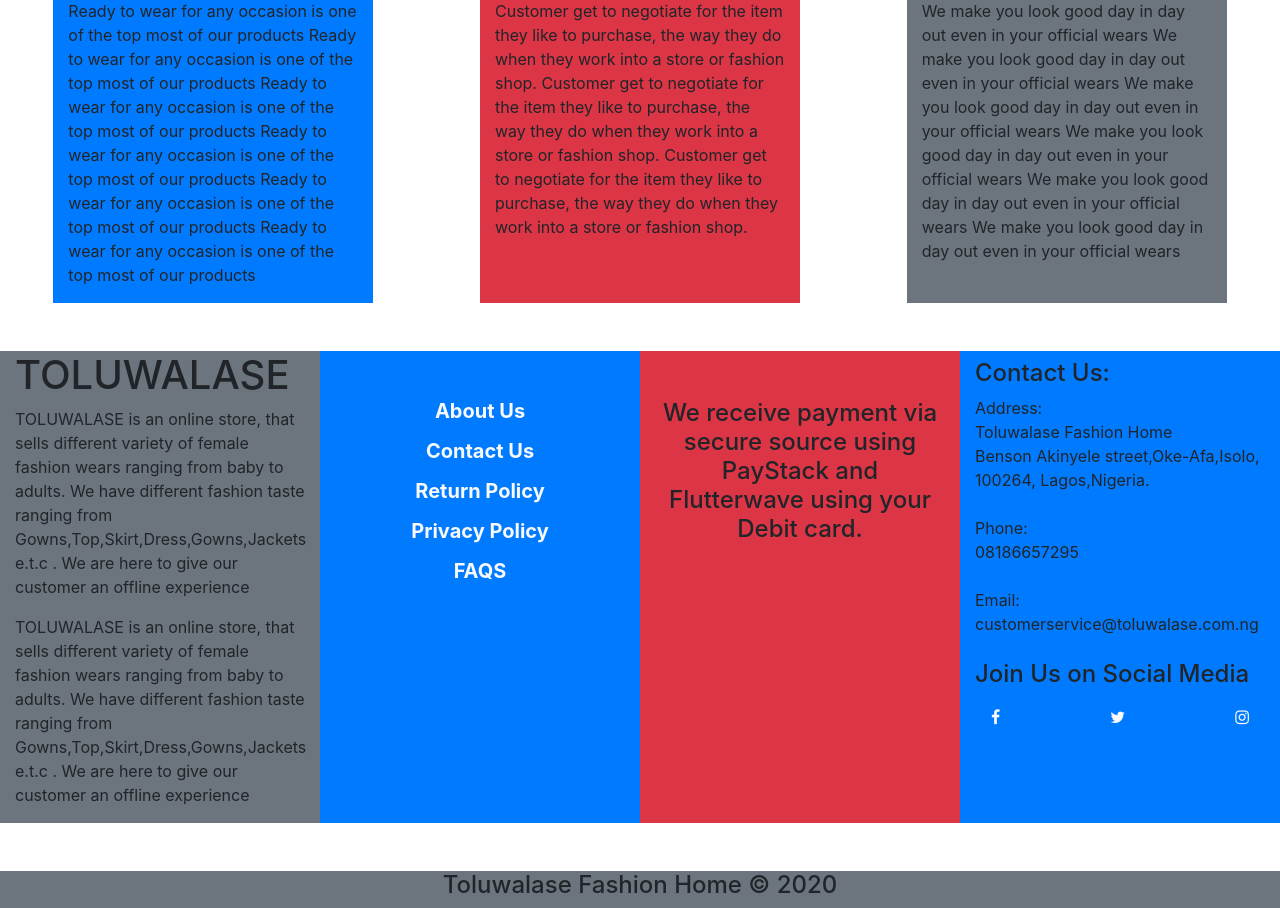
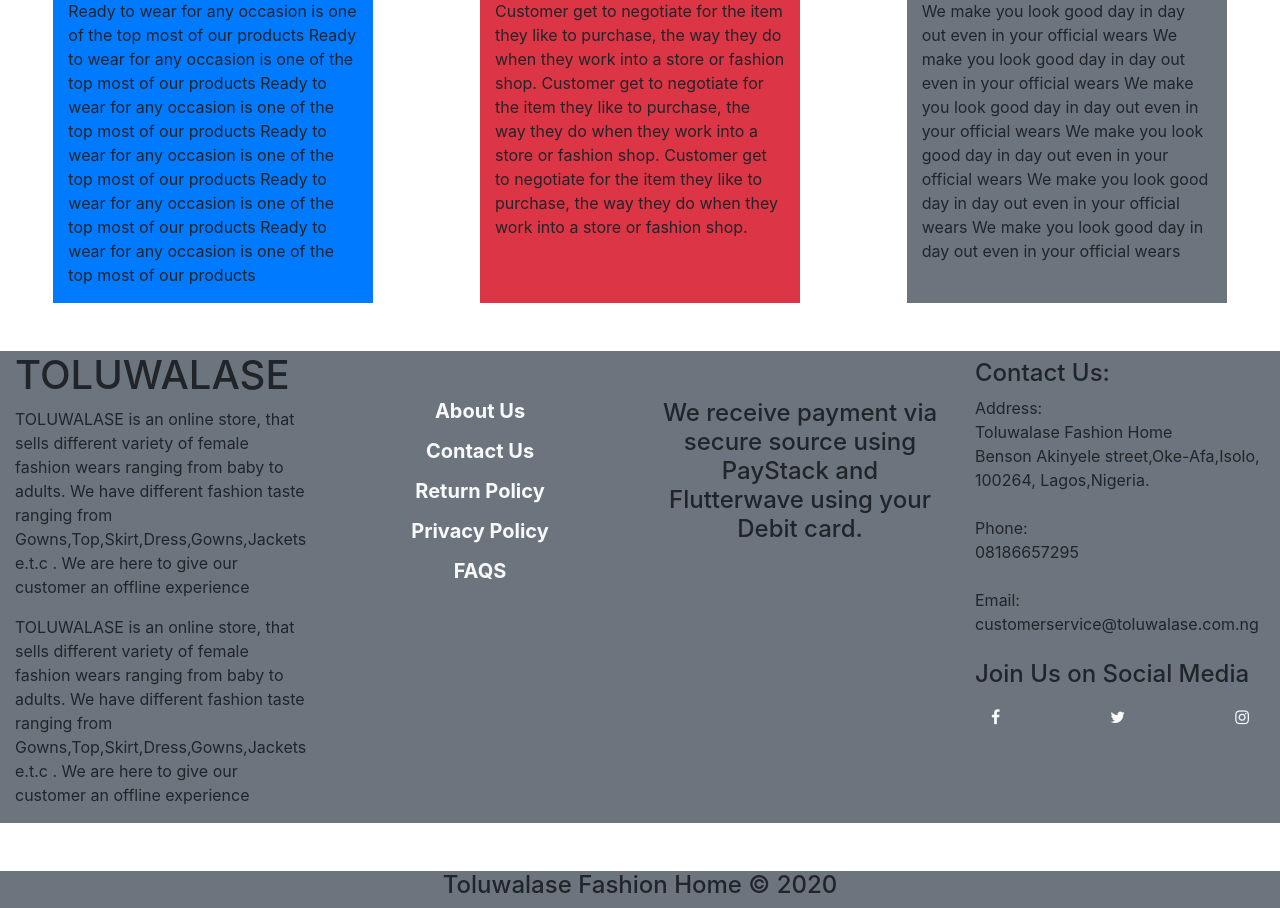
Before and after one commit to afaraitsulaimon/toluwalase, a PHP site: page /index.php in a window 1280 px wide. Shown: the part 3211-4119 px from the top of the page. Run offline with PHP 8.4, Linux system fonts and the light colour scheme; some libraries are stand-ins or nearby versions.

Commit message:
adjustment on footer

```diff
--- a/public/footer.php
+++ b/public/footer.php
@@ -2,9 +2,9 @@
 
             <!--footer starts from here -->
 
-            <div class="container-fluid mt-5 bg-primary">
+            <div class="container-fluid mt-5 bg-secondary">
                  <div class="row">
-                    <div class="col-lg-3 bg-secondary">
+                    <div class="col-lg-3">
                         <h1>TOLUWALASE</h1>
                         <p>
                         TOLUWALASE is an online store, that sells different variety of female fashion wears ranging from baby to adults.
@@ -35,7 +35,7 @@
                         </ul>
                     </div>
 
-                    <div class="col-lg-3 bg-danger">
+                    <div class="col-lg-3">
                         <h4 class="pt-5 text-center">
                             We receive payment via secure source using
                             PayStack and Flutterwave using your Debit card.
```
